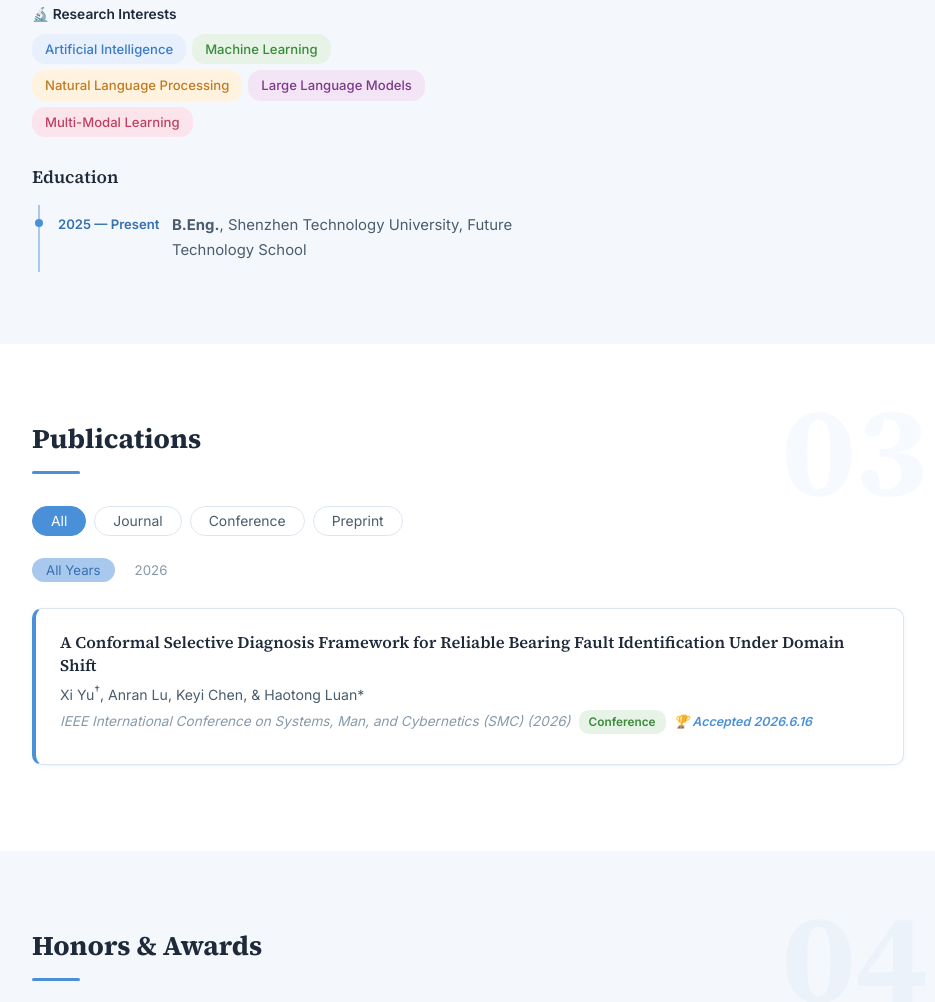
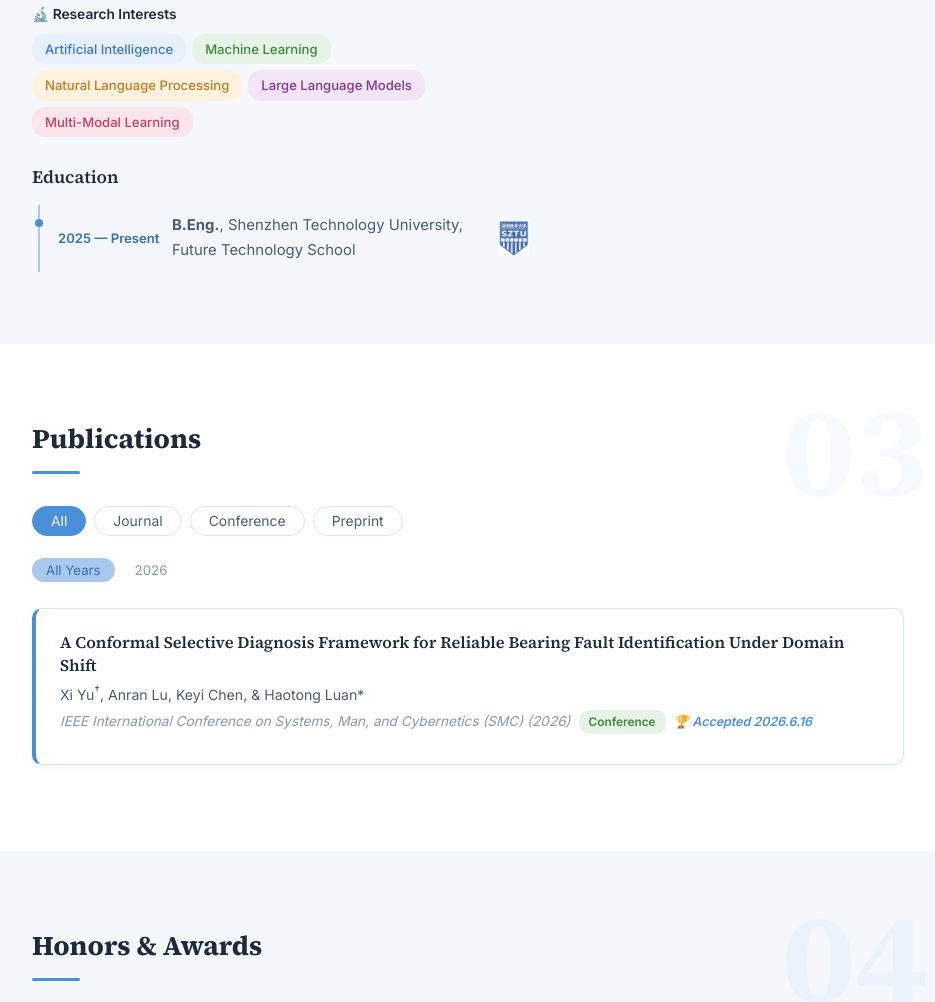
Before and after one commit to Fish11-16/Fish11-16.github.io, a plain HTML site: page index.html in a window 1280 px wide. Shown: the part 1079-2081 px from the top of the page, without its empty margins (172-1107 px from the left). Drawn offline with Linux system fonts and the light colour scheme.

Commit message:
Add school logo to education section

```diff
--- a/css/style.css
+++ b/css/style.css
@@ -550,6 +550,16 @@ img { max-width: 100%; height: auto; }
 
 .timeline-desc { color: var(--color-text-light); }
 
+.timeline-logo {
+    margin-left: auto;
+    height: 36px;
+    width: auto;
+    opacity: 0.75;
+    transition: opacity 0.2s;
+}
+.timeline-logo:hover { opacity: 1; }
+.timeline-item:has(.timeline-logo) { align-items: center; }
+
 /* 统计数据 */
 .about-stats {
     display: flex;
--- a/js/data.js
+++ b/js/data.js
@@ -180,7 +180,8 @@ const education = [
         schoolZh: "深圳技术大学",
         schoolEn: "Shenzhen Technology University",
         departmentZh: "未来技术学院",
-        departmentEn: "Future Technology School"
+        departmentEn: "Future Technology School",
+        logo: "images/school-logo.webp"
     }
 ];
 
--- a/js/main.js
+++ b/js/main.js
@@ -426,6 +426,7 @@ function renderEducation() {
                 ${escapeHtml(currentLang === 'zh' ? item.schoolZh : item.schoolEn)},
                 ${escapeHtml(currentLang === 'zh' ? item.departmentZh : item.departmentEn)}
             </span>
+            ${item.logo ? `<img src="${item.logo}" alt="" class="timeline-logo">` : ''}
         </li>
     `).join('');
 }
```
Also changed, not shown: images/school-logo.webp (added).
